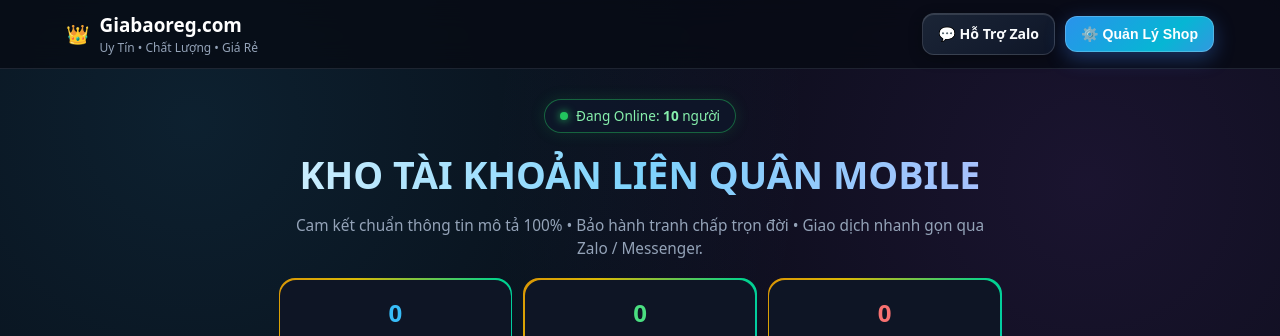
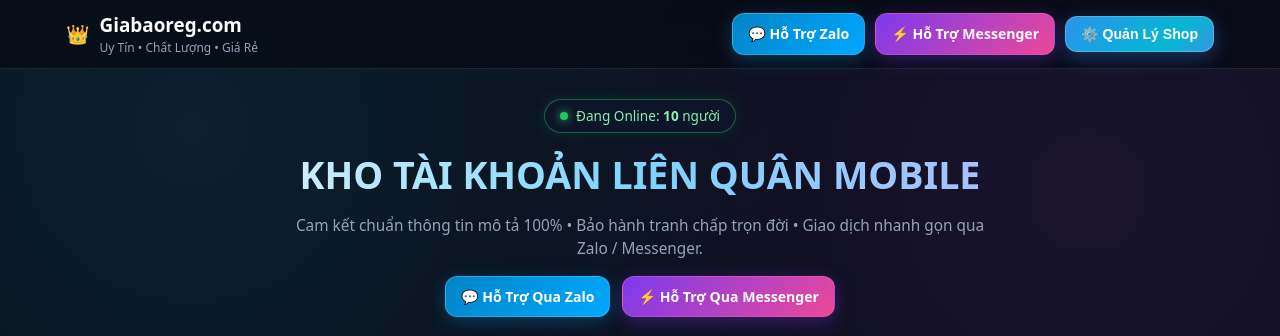
Before and after one commit to nguyenducminh2011nd-cloud/web-game, a plain HTML site: page index.html in a window 1280 px wide. Shown: the top 336 px of the page. Drawn offline with nearby package versions, Linux system fonts and the light colour scheme; no server answers.

Commit message:
Update index.html

```diff
--- a/index.html
+++ b/index.html
@@ -154,6 +154,20 @@
       cursor: not-allowed;
     }
 
+    .btn-zalo {
+      background: linear-gradient(135deg, #0284c7, #00a8ff);
+      border-color: rgba(125, 211, 252, 0.35);
+      color: #fff;
+      box-shadow: 0 5px 18px rgba(2, 132, 199, 0.35);
+    }
+
+    .btn-mess {
+      background: linear-gradient(135deg, #7c3aed, #ec4899);
+      border-color: rgba(244, 114, 182, 0.35);
+      color: #fff;
+      box-shadow: 0 5px 18px rgba(124, 58, 237, 0.35);
+    }
+
     .btn-primary {
       background: linear-gradient(135deg, #3b82f6, #06b6d4, #8b5cf6);
       background-size: 200% 200%;
@@ -219,10 +233,20 @@
     }
 
     .hero p {
-      margin: 0 auto 20px;
+      margin: 0 auto 16px;
       max-width: 720px;
       color: var(--text-muted);
       font-size: 0.96rem;
+    }
+
+    /* Thanh nút hỗ trợ Zalo & Messenger nổi bật ngay trên màn hình chính */
+    .quick-support-bar {
+      display: flex;
+      align-items: center;
+      justify-content: center;
+      gap: 12px;
+      flex-wrap: wrap;
+      margin: 0 auto 22px;
     }
 
     .stats-bar {
@@ -250,7 +274,6 @@
       color: var(--text-muted);
     }
 
-    /* Đưa mục điều khoản lên phía trên */
     .terms-box {
       padding: 18px 20px;
       margin-bottom: 20px;
@@ -600,11 +623,11 @@
       </a>
 
       <div class="header-actions">
-        <a id="zaloContactBtn" href="https://zalo.me/" target="_blank" rel="noopener noreferrer" class="btn">
+        <a id="zaloContactBtn" href="https://zalo.me/" target="_blank" rel="noopener noreferrer" class="btn btn-zalo">
           💬 Hỗ Trợ Zalo
         </a>
-        <a id="fbContactBtn" href="https://m.me/" target="_blank" rel="noopener noreferrer" class="btn" style="display:none;">
-          Messenger
+        <a id="fbContactBtn" href="https://m.me/" target="_blank" rel="noopener noreferrer" class="btn btn-mess">
+          ⚡ Hỗ Trợ Messenger
         </a>
         <button id="openAdminBtn" type="button" class="btn btn-primary">
           ⚙️ Quản Lý Shop
@@ -624,6 +647,16 @@
       <p>
         Cam kết chuẩn thông tin mô tả 100% • Bảo hành tranh chấp trọn đời • Giao dịch nhanh gọn qua Zalo / Messenger.
       </p>
+
+      <!-- Nút hỗ trợ Zalo & Messenger nổi bật ngay trên màn hình chính -->
+      <div class="quick-support-bar">
+        <a id="mainZaloBtn" href="https://zalo.me/" target="_blank" rel="noopener noreferrer" class="btn btn-zalo">
+          💬 Hỗ Trợ Qua Zalo
+        </a>
+        <a id="mainMessBtn" href="https://m.me/" target="_blank" rel="noopener noreferrer" class="btn btn-mess">
+          ⚡ Hỗ Trợ Qua Messenger
+        </a>
+      </div>
 
       <div class="stats-bar">
         <div class="stat-card rgb-frame">
```
